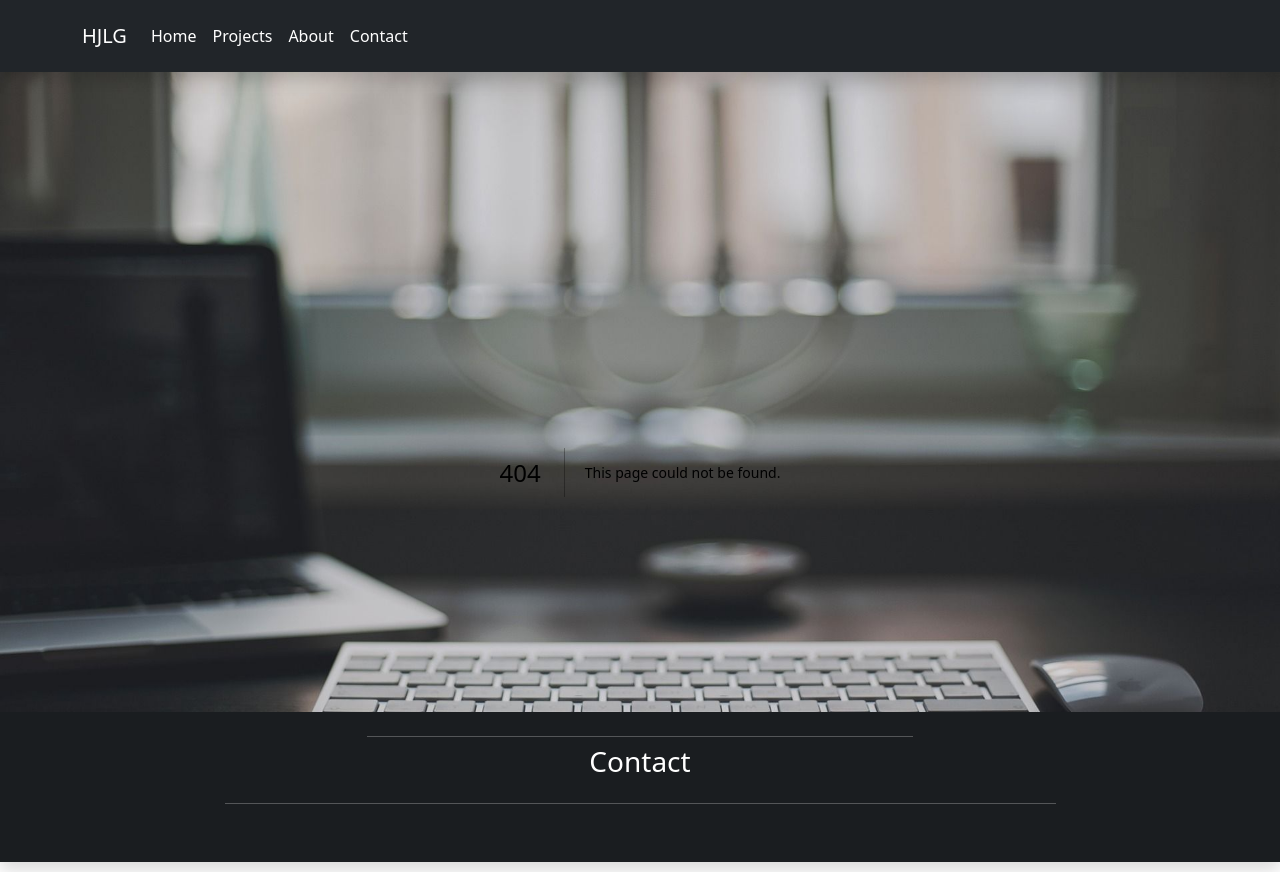
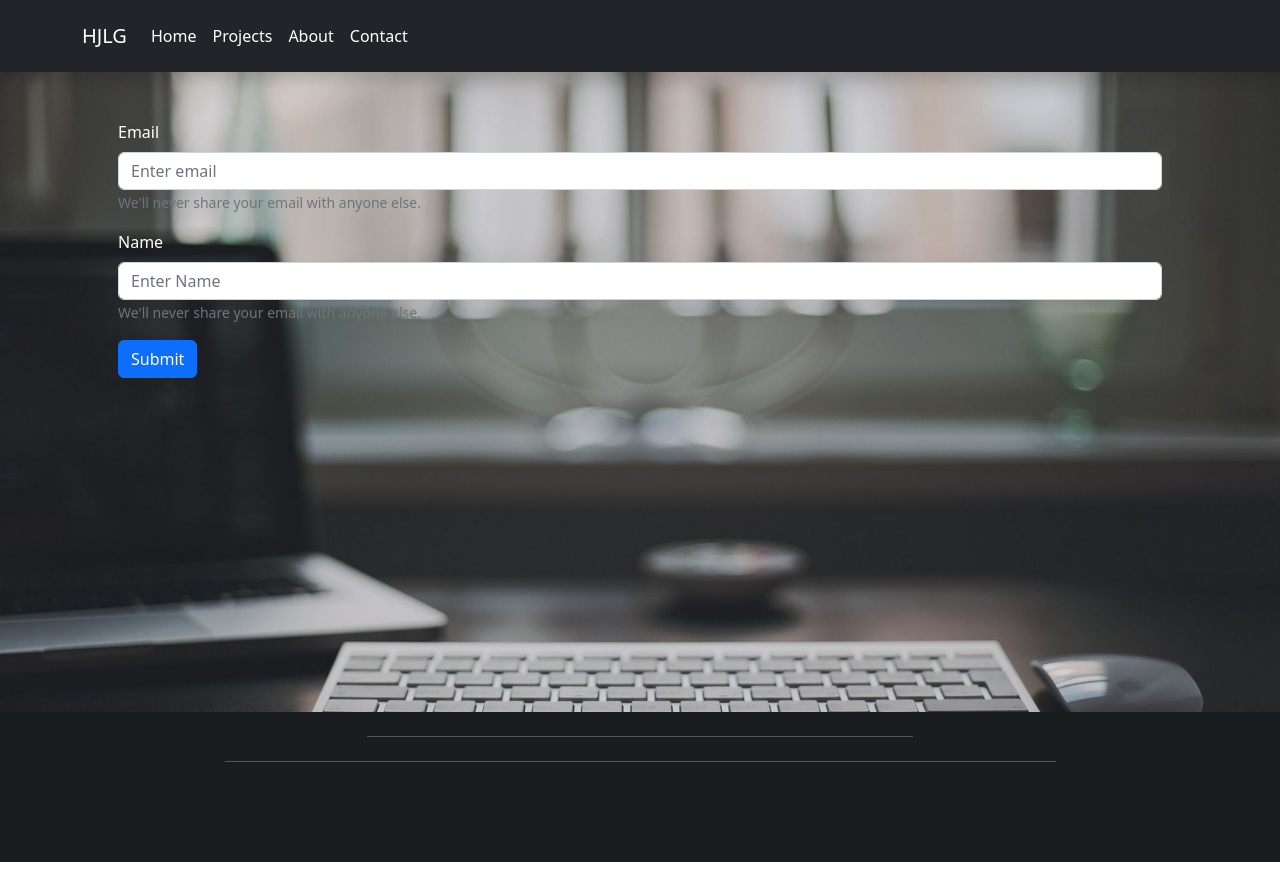
Before and after one commit to Herodesjosue/HerodesJosueAboutMe, a Next.js app: page /contact in a window 1280 px wide. Before the commit this address had no page. Built offline with nearby package versions, Linux system fonts and the light colour scheme.

Commit message:
formulario de contacto añadido

```diff
--- a/src/app/Components/Footer.jsx
+++ b/src/app/Components/Footer.jsx
@@ -11,7 +11,7 @@ const Footer = () => {
             <hr className="text-white  my-0 opacity-25" />
           </div>
           <div className="col-lg-12 text-center p-2">
-            <h3  id="contact" className="text-white">Contact</h3>
+            {/* <h3  id="contact" className="text-white">Contact</h3> */}
             {/* <GitHubIcon className="text-white me-2 fs-3" />
             <TwitterIcon className="text-white me-2 fs-3" /> */}
           </div>
--- /dev/null
+++ b/src/app/contact/page.jsx
@@ -0,0 +1,79 @@
+"use client";
+import Button from "react-bootstrap/Button";
+import Form from "react-bootstrap/Form";
+import { useState, useEffect } from "react";
+
+export default function Contact() {
+  const [name, setName] = useState("");
+  const [email, setEmail] = useState("");
+
+  const handleSubmit = (e) => {
+    e.preventDefault();
+    fetch("https://formsubmit.co/ajax/herodeslugo@gmail.com", {
+      method: "POST",
+      headers: {
+        "Content-Type": "application/json",
+        Accept: "application/json",
+      },
+      body: JSON.stringify({
+        name: name,
+        message: email,
+      }),
+    })
+      .then((response) => response.json())
+      .then((data) => console.log(data))
+      .catch((error) => console.log(error));
+  };
+
+  return (
+    <div>
+      <Form className="container p-5 text-white" onSubmit={handleSubmit}>
+        <div className="row">
+          <div className="col-lg-12">
+            <Form.Group
+              className="mb-3 w-100 mx-auto"
+              controlId="formBasicEmail"
+            >
+              <Form.Label>Email</Form.Label>
+              <Form.Control
+                value={email}
+                onChange={(e) => {
+                  setEmail(e.target.value);
+                }}
+                type="email"
+                placeholder="Enter email"
+              />
+              <Form.Text className="text-muted">
+                We'll never share your email with anyone else.
+              </Form.Text>
+            </Form.Group>
+          </div>
+          <div className="col-lg-12">
+            <Form.Group
+              className="mb-3 w-100 mx-auto"
+              controlId="formBasicEmail"
+            >
+              <Form.Label>Name</Form.Label>
+              <Form.Control
+                value={name}
+                onChange={(e) => {
+                  setName(e.target.value);
+                }}
+                type="text"
+                placeholder="Enter Name"
+              />
+              <Form.Text className="text-muted">
+                We'll never share your email with anyone else.
+              </Form.Text>
+            </Form.Group>
+          </div>
+          <div className="col-lg-12">
+            <Button variant="primary" type="submit">
+              Submit
+            </Button>
+          </div>
+        </div>
+      </Form>
+    </div>
+  );
+}
```
Also changed, not shown: src/app/about/page.jsx (+11 -11 lines).
